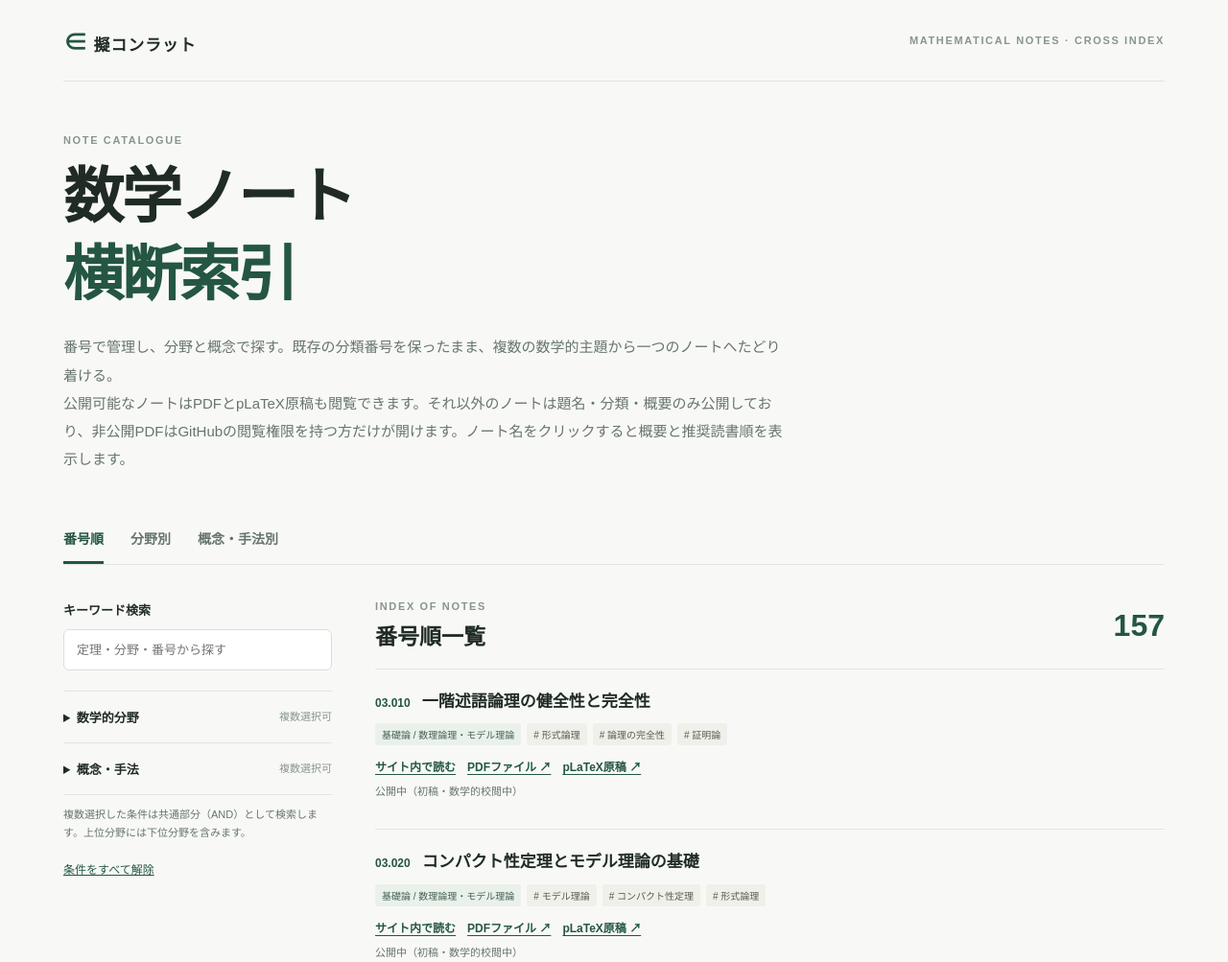
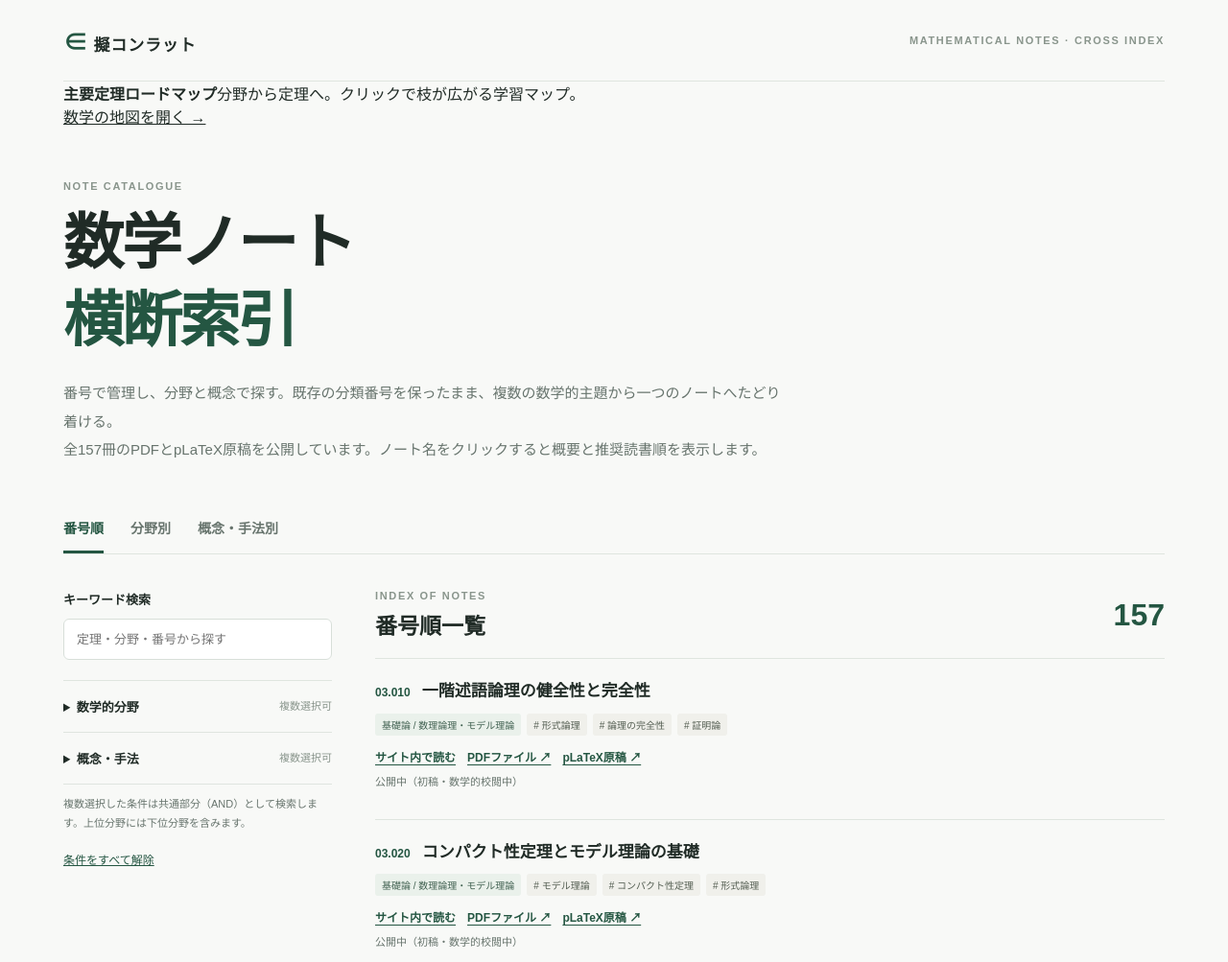
Before and after one commit to HaWkoods/giconrad-site, a plain HTML site: page index.html in a window 1280 px wide. Shown: the top 1003 px of the page at 96% size. Drawn offline with Linux system fonts and the light colour scheme.

Commit message:
Link interactive theorem roadmap from index.html

```diff
--- a/index.html
+++ b/index.html
@@ -5,9 +5,9 @@
 <link rel="stylesheet" href="./assets/style.css"><script defer src="./assets/app.js"></script></head>
 <body><div class="shell">
 <header><a class="brand" href="./"><span>∈</span> 擬コンラット</a><small>MATHEMATICAL NOTES · CROSS INDEX</small></header>
-<main><section class="hero"><div class="eyebrow">NOTE CATALOGUE</div>
+<main><div class="roadmapPromo"><div><strong>主要定理ロードマップ</strong><span>分野から定理へ。クリックで枝が広がる学習マップ。</span></div><a href="./roadmap.html">数学の地図を開く →</a></div><section class="hero"><div class="eyebrow">NOTE CATALOGUE</div>
 <h1>数学ノート<br><em>横断索引</em></h1>
-<p>番号で管理し、分野と概念で探す。既存の分類番号を保ったまま、複数の数学的主題から一つのノートへたどり着ける。</p><p>公開可能なノートはPDFとpLaTeX原稿も閲覧できます。それ以外のノートは題名・分類・概要のみ公開しており、非公開PDFはGitHubの閲覧権限を持つ方だけが開けます。ノート名をクリックすると概要と推奨読書順を表示します。</p>
+<p>番号で管理し、分野と概念で探す。既存の分類番号を保ったまま、複数の数学的主題から一つのノートへたどり着ける。</p><p>全157冊のPDFとpLaTeX原稿を公開しています。ノート名をクリックすると概要と推奨読書順を表示します。</p>
 </section>
 <nav class="tabs" aria-label="索引の表示方法">
 <button type="button" data-view="number" aria-pressed="true" class="active">番号順</button>
```
